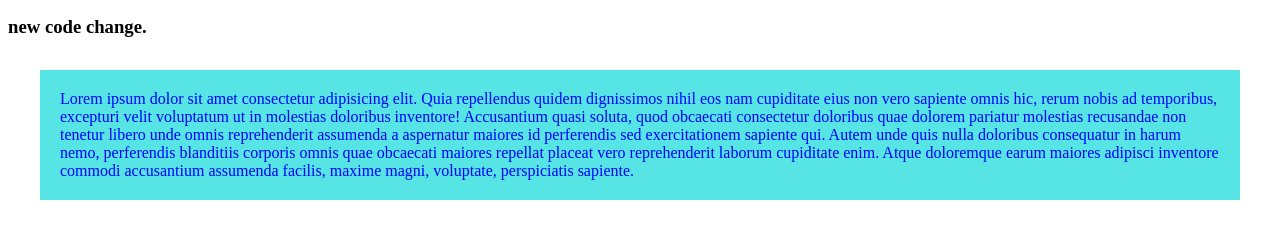
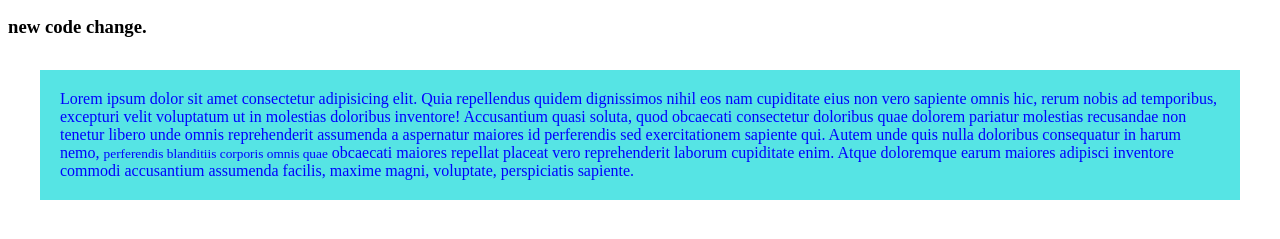
Before and after one commit to saidurrahman6/my-new-repo, a plain HTML site: page new.html in a window 1280 px wide. Shown: the part 181-420 px from the top of the page. Drawn offline with Linux system fonts and the light colour scheme.

```diff
--- a/new.html
+++ b/new.html
@@ -22,8 +22,9 @@
     </h3>
 
     <p>
-        Lorem ipsum dolor sit amet consectetur adipisicing elit. Quia repellendus quidem dignissimos nihil eos nam cupiditate eius non vero sapiente omnis hic, rerum nobis ad temporibus, excepturi velit voluptatum ut in molestias doloribus inventore! Accusantium quasi soluta, quod obcaecati consectetur doloribus quae dolorem pariatur molestias recusandae non tenetur libero unde omnis reprehenderit assumenda a aspernatur maiores id perferendis sed exercitationem sapiente qui. Autem unde quis nulla doloribus consequatur in harum nemo, perferendis blanditiis corporis omnis quae obcaecati maiores repellat placeat vero reprehenderit laborum cupiditate enim. Atque doloremque earum maiores adipisci inventore commodi accusantium assumenda facilis, maxime magni, voluptate, perspiciatis sapiente.
+        Lorem ipsum dolor sit amet consectetur adipisicing elit. Quia repellendus quidem dignissimos nihil eos nam cupiditate eius non vero sapiente omnis hic, rerum nobis ad temporibus, excepturi velit voluptatum ut in molestias doloribus inventore! Accusantium quasi soluta, quod obcaecati consectetur doloribus quae dolorem pariatur molestias recusandae non tenetur libero unde omnis reprehenderit assumenda a aspernatur maiores id perferendis sed exercitationem sapiente qui. Autem unde quis nulla doloribus consequatur in harum nemo, <small>perferendis blanditiis corporis omnis quae</small> obcaecati maiores repellat placeat vero reprehenderit laborum cupiditate enim. Atque doloremque earum maiores adipisci inventore commodi accusantium assumenda facilis, maxime magni, voluptate, perspiciatis sapiente.
     </p>
+
 
 </body>
 </html>
```
